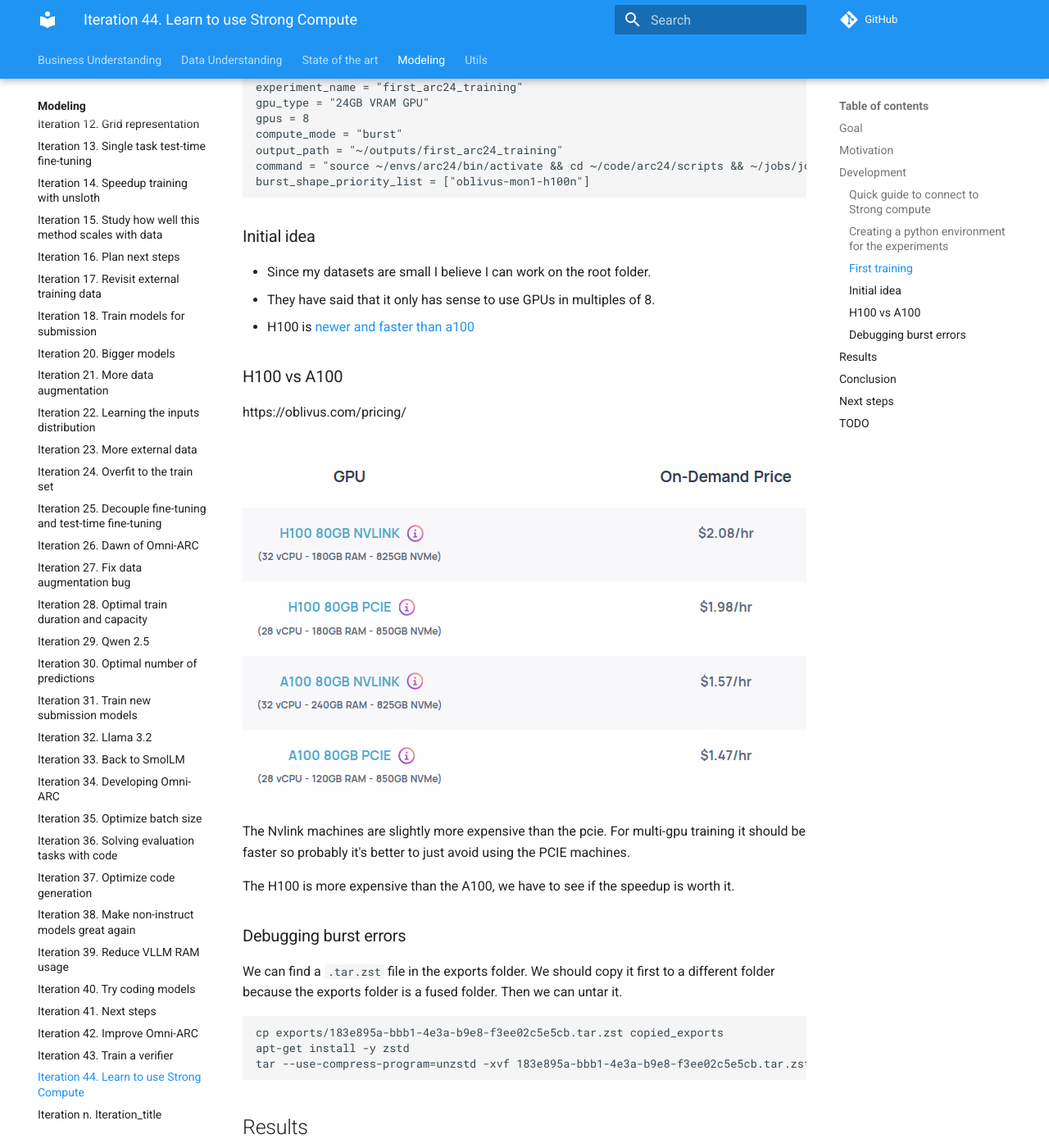
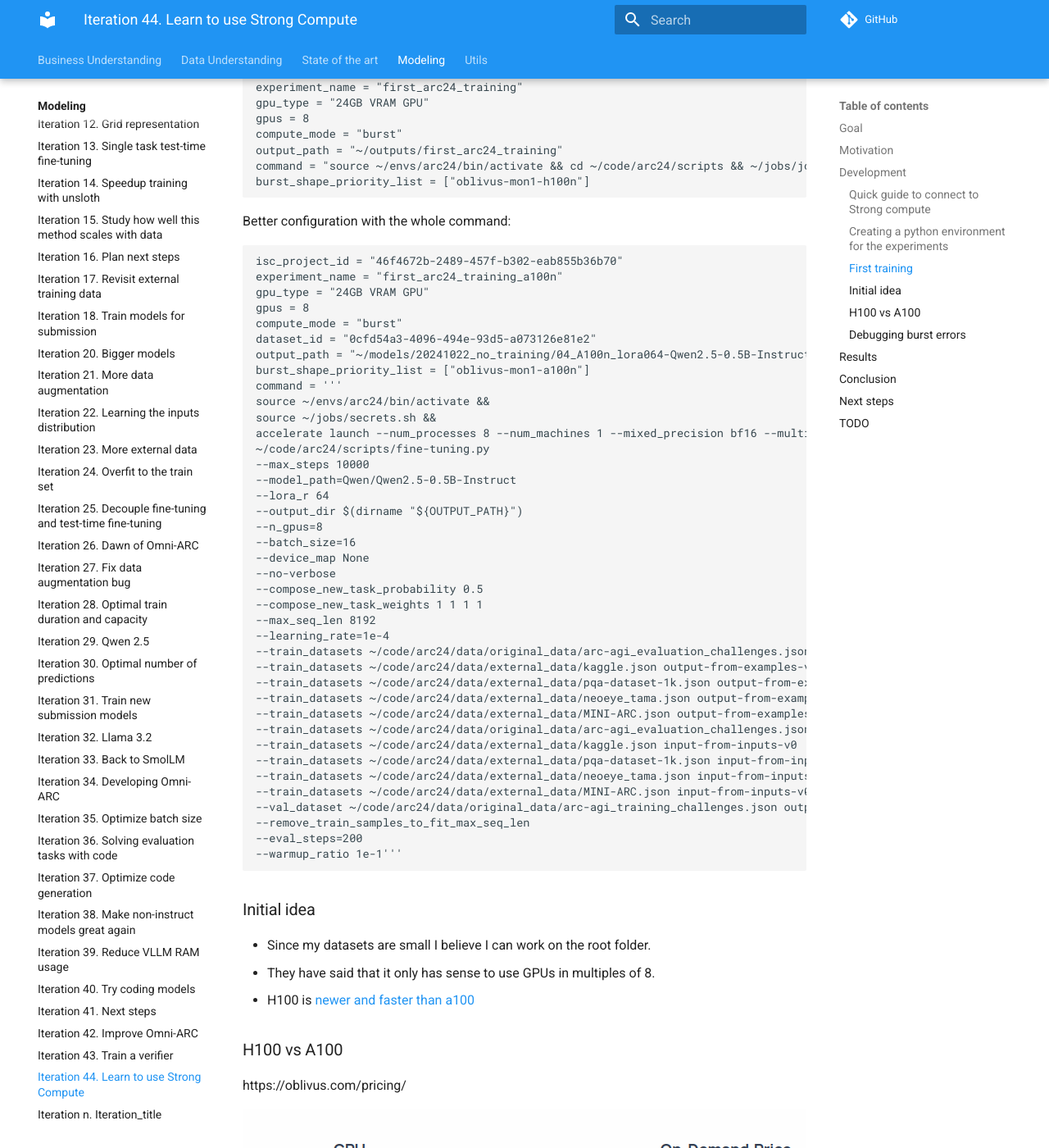
Before and after one commit to zhengjunyao-work/arc24, an MkDocs documentation site: the page built from docs/modeling/Iteration_44_learn_to_use_strong_compute.md, in a window 1280 px wide and 1400 px high, scrolled down 1298 px. Shown: the whole window at 82% size. Built offline with MkDocs 1.6.1 and Material for MkDocs 9.7.7, drawn with Linux system fonts in a browser that asks for light colours; comment, search, counter and statistics services are not loaded.

Commit message:
updated documentation

````diff
--- a/docs/modeling/Iteration_44_learn_to_use_strong_compute.md
+++ b/docs/modeling/Iteration_44_learn_to_use_strong_compute.md
@@ -54,6 +54,50 @@
 burst_shape_priority_list = ["oblivus-mon1-h100n"]
 ```
 
+Better configuration with the whole command:
+
+```toml
+isc_project_id = "46f4672b-2489-457f-b302-eab855b36b70"
+experiment_name = "first_arc24_training_a100n"
+gpu_type = "24GB VRAM GPU"
+gpus = 8
+compute_mode = "burst"
+dataset_id = "0cfd54a3-4096-494e-93d5-a073126e81e2"
+output_path = "~/models/20241022_no_training/04_A100n_lora064-Qwen2.5-0.5B-Instruct_lr1e-4_bs16_10000steps_2gpus_8192msl"
+burst_shape_priority_list = ["oblivus-mon1-a100n"]
+command = '''
+source ~/envs/arc24/bin/activate &&
+source ~/jobs/secrets.sh &&
+accelerate launch --num_processes 8 --num_machines 1 --mixed_precision bf16 --multi_gpu
+~/code/arc24/scripts/fine-tuning.py
+--max_steps 10000
+--model_path=Qwen/Qwen2.5-0.5B-Instruct
+--lora_r 64
+--output_dir $(dirname "${OUTPUT_PATH}")
+--n_gpus=8
+--batch_size=16
+--device_map None
+--no-verbose
+--compose_new_task_probability 0.5
+--compose_new_task_weights 1 1 1 1
+--max_seq_len 8192
+--learning_rate=1e-4
+--train_datasets ~/code/arc24/data/original_data/arc-agi_evaluation_challenges.json output-from-examples-v1
+--train_datasets ~/code/arc24/data/external_data/kaggle.json output-from-examples-v1
+--train_datasets ~/code/arc24/data/external_data/pqa-dataset-1k.json output-from-examples-v1
+--train_datasets ~/code/arc24/data/external_data/neoeye_tama.json output-from-examples-v1
+--train_datasets ~/code/arc24/data/external_data/MINI-ARC.json output-from-examples-v1
+--train_datasets ~/code/arc24/data/original_data/arc-agi_evaluation_challenges.json input-from-inputs-v0
+--train_datasets ~/code/arc24/data/external_data/kaggle.json input-from-inputs-v0
+--train_datasets ~/code/arc24/data/external_data/pqa-dataset-1k.json input-from-inputs-v0
+--train_datasets ~/code/arc24/data/external_data/neoeye_tama.json input-from-inputs-v0
+--train_datasets ~/code/arc24/data/external_data/MINI-ARC.json input-from-inputs-v0
+--val_dataset ~/code/arc24/data/original_data/arc-agi_training_challenges.json output-from-examples-v1
+--remove_train_samples_to_fit_max_seq_len
+--eval_steps=200
+--warmup_ratio 1e-1'''
+```
+
 ### Initial idea
 
 - Since my datasets are small I believe I can work on the root folder.
````
